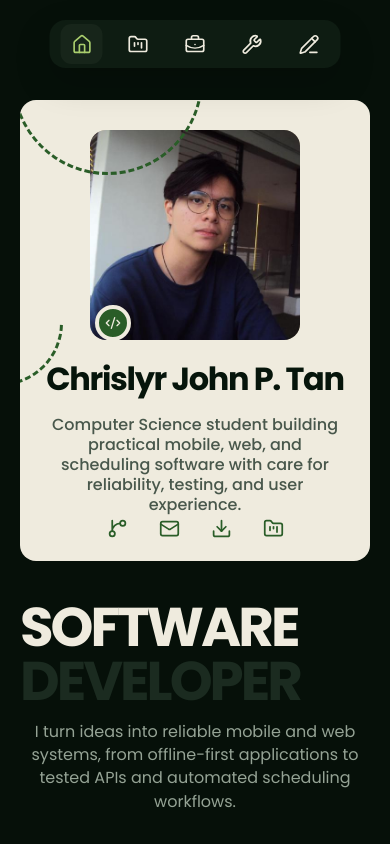
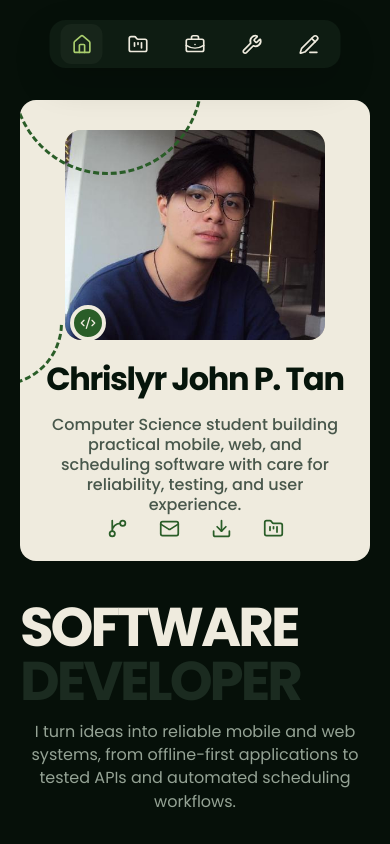
Before and after one commit to choonhows/choonhows.github.io, a React (Vite) app: page / in a window 390 px wide. Shown: the top 844 px of the page. Built offline with nearby package versions, Linux system fonts and the light colour scheme.

Commit message:
Revert "style: square profile portrait"
This reverts commit 3fe219a1eddb6ac916a53e2c2d052ae5b9774953.

```diff
--- a/src/styles.css
+++ b/src/styles.css
@@ -143,8 +143,8 @@ img { display: block; max-width: 100%; }
 .profile-portrait {
   position: relative;
   width: 240px;
-  height: 240px;
-  flex: 0 0 240px;
+  height: 284px;
+  flex: 0 0 284px;
   margin: 30px auto 0;
   overflow: hidden;
   border-radius: 16px;
@@ -408,7 +408,7 @@ a.contact-row:hover .contact-action svg, button.contact-row:hover .contact-actio
     left: -83px;
     clip-path: polygon(50% 50%, 100% 50%, 100% 100%, 50% 100%);
   }
-  .profile-portrait { width: 210px; height: 210px; flex-basis: 210px; margin-top: 30px; }
+  .profile-portrait { width: calc(100% - 90px); height: 210px; flex-basis: 210px; margin-top: 30px; }
   .profile-portrait img { object-position: 64% 42%; }
   .portrait-badge { left: 5px; bottom: -1px; }
   .profile-copy { padding: 22px 24px 24px; }
@@ -480,6 +480,7 @@ a.contact-row:hover .contact-action svg, button.contact-row:hover .contact-actio
 
 @media (max-width: 360px) {
   .portfolio-shell { width: calc(100% - 24px); }
+  .profile-portrait { width: calc(100% - 64px); }
   .profile-copy h1 { font-size: 28px; }
   .hero-section .split-heading,
   .projects-section > .split-heading,
```
